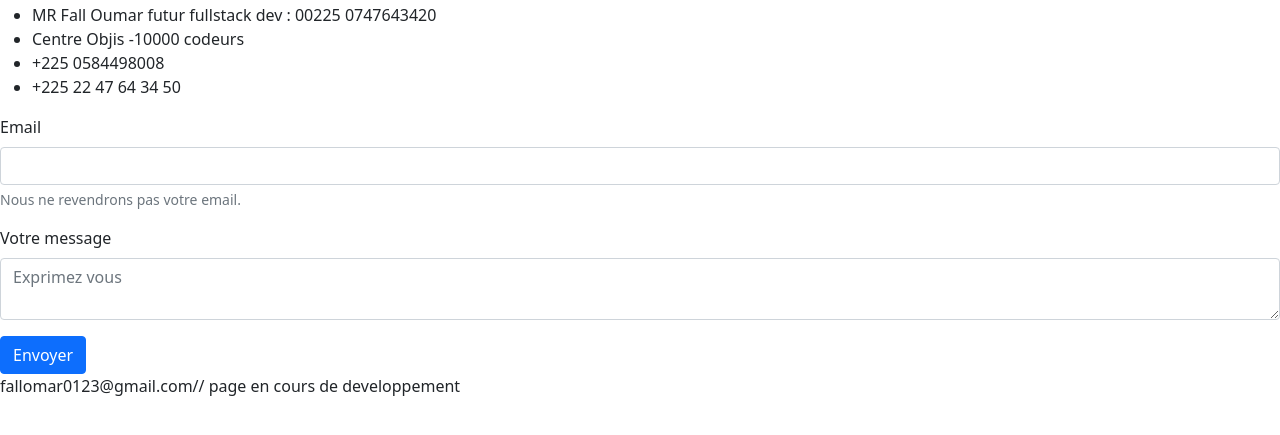
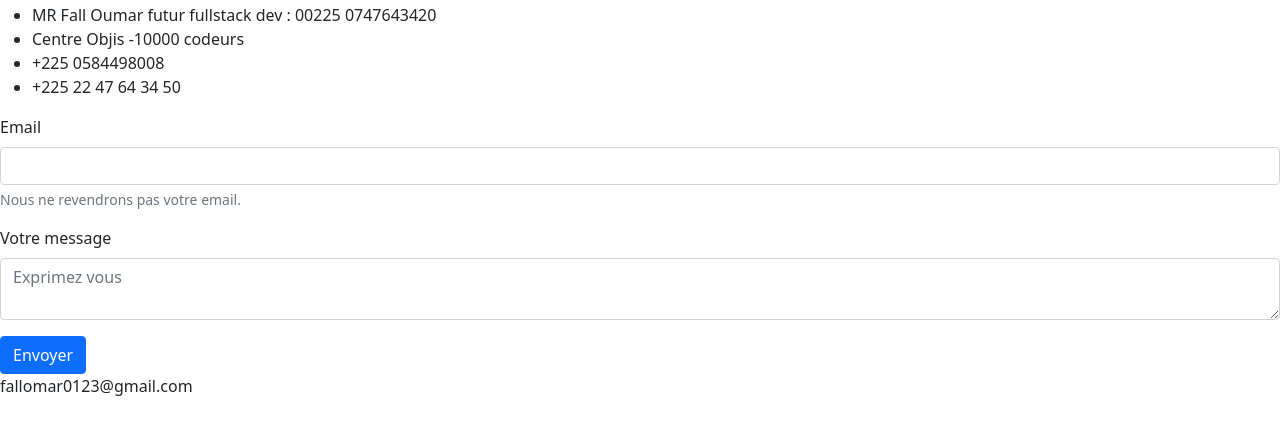
Before and after one commit to omar218/ensitech, a plain HTML site: page contact.html in a window 1280 px wide. Shown: the part 53-488 px from the top of the page. Drawn offline with nearby package versions, Linux system fonts and the light colour scheme.

Commit message:
mise en place du index

```diff
--- a/contact.html
+++ b/contact.html
@@ -38,6 +38,6 @@
 
   </body>
   <footer>
-    <p>fallomar0123@gmail.com// page en cours de developpement</p>
+    <p>fallomar0123@gmail.com</p>
   </footer>
 </html>
```
Also changed, not shown: index.html (renamed from home.html).
